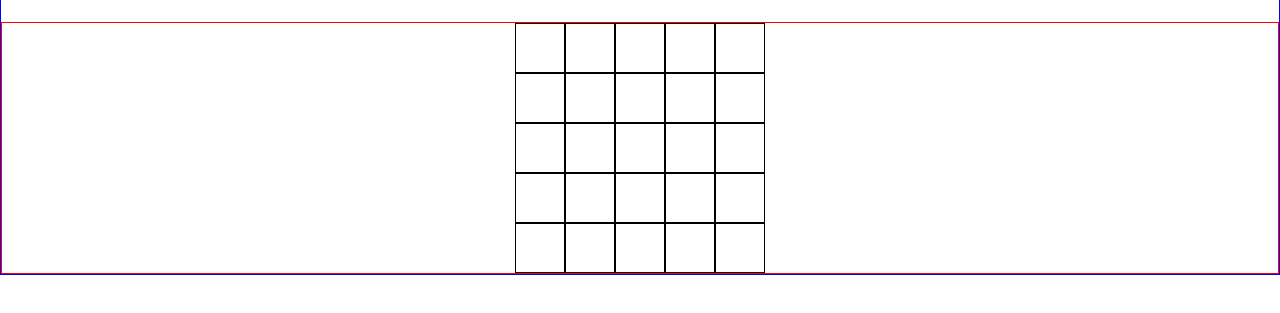
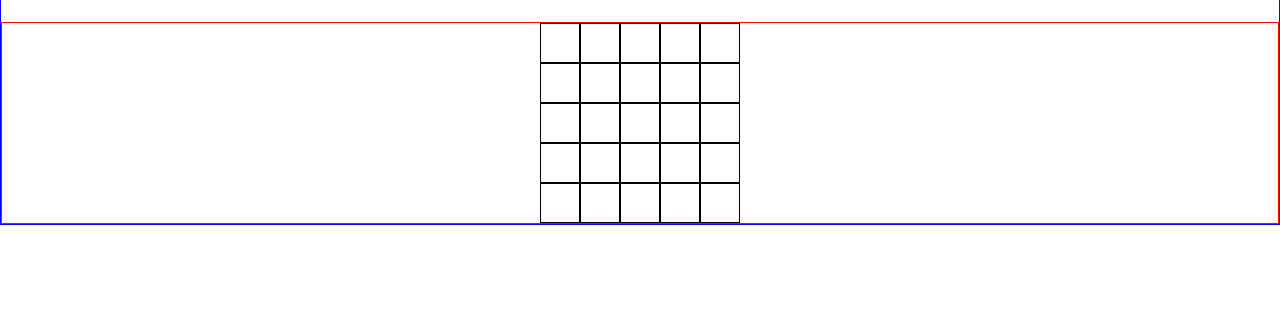
Before and after one commit to pedro-henrique-a-silva/pixel-art-project, a website: page index.html in a window 1280 px wide. Shown: the part 191-504 px from the top of the page. Drawn offline with Linux system fonts and the light colour scheme.

Commit message:
Requisito 7 concluido, ajustando tamanho

```diff
--- a/style.css
+++ b/style.css
@@ -52,13 +52,13 @@ main {
   margin-left: auto;
   margin-right: auto;
   width: fit-content;
-  height: 50px;
+  height: 40px;
 }
 
 #pixel-board .pixel {
   display: inline-block;
   background-color: white;
-  width: 50px;
-  height: 50px;
+  width: 40px;
+  height: 40px;
   border: 1px solid black;
 }
```
